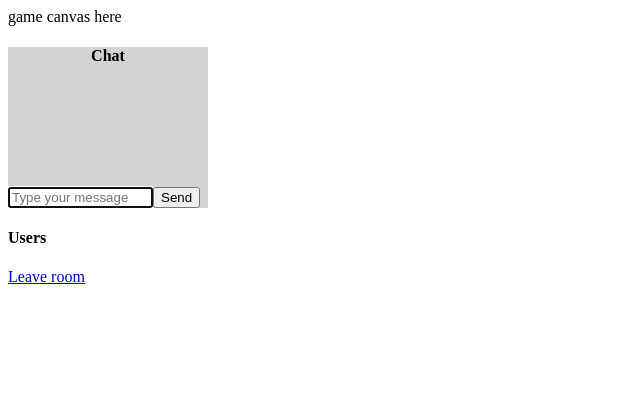
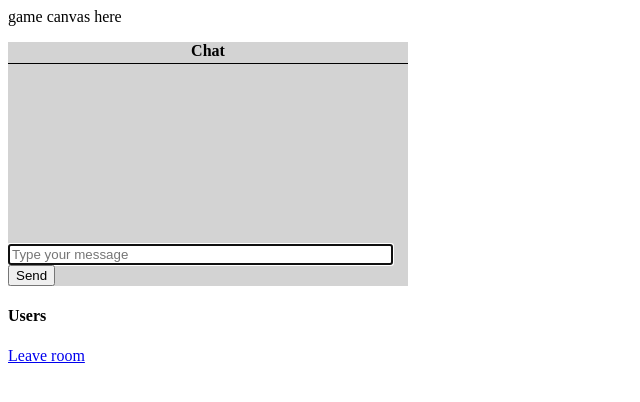
Before and after one commit to goofyspoon/CyRun, a website: page views/lobby.html in a window 1280 px wide. Both pictures are taken after typing "Sample" into the empty fields and a click on the button "Send". Shown: the whole page, without its empty margins (0-640 px from the left). Drawn offline with nearby package versions, Linux system fonts and the light colour scheme; no server answers.

Commit message:
made progress on lobby chat

```diff
--- a/views/app.js
+++ b/views/app.js
@@ -22,20 +22,20 @@ socket.on('lobbyUsers', ({lobby, users}) => {
 
 // Messages from Server
 socket.on('message', message => {
-  console.log(message);
   const p = document.createElement('p');
   p.innerText = message;
   chat.appendChild(p);
+  chat.scrollTop = chat.scrollHeight; // automatically scroll to bottom of chat messages
 });
 
-// Send message -- NEEDS TO BE COMPLETED! TODO
+// Send message
 sendChat.addEventListener('click', (e) => {
-  console.log('button press' + chatbox.value);
   e.preventDefault();
-
-  socket.emit('lobbyMessage', chatbox.value);
-  chatbox.value = '';
-  chatbox.focus();
+  if (chatbox.value !== '') {
+    socket.emit('lobbyMessage', {username: {username, lobby}.username, message: chatbox.value});
+    chatbox.value = '';
+    chatbox.focus();
+  }
 });
 
 // Add lobby name to page
@@ -49,6 +49,9 @@ function outputUsers(users) {
   users.forEach(user => {
     const li = document.createElement('li');
     li.innerText = user.username;
+    if (user.username === username) {
+      li.style.color = "red";
+    }
     userList.appendChild(li);
   });
 }
--- a/views/lobby.html
+++ b/views/lobby.html
@@ -9,10 +9,10 @@
   <p>game canvas here</p>
 
 
-  <div id="chat_container" style="width: 200px; background-color: lightgrey;">
-    <h4 style="text-align: center;">Chat</h4>
-    <div id="chat" style="height: 100px; overflow-y: scroll;"></div>
-    <input type="text" size="15px" placeholder="Type your message" id="chatbox" name="chat" required><button type="button" id="send">Send</button>
+  <div id="chat_container" style="width: 400px; background-color: lightgrey;">
+    <h4 style="text-align: center; margin-top: 2px; margin-bottom: 3px;">Chat</h4>
+    <div id="chat" style="height: 180px; overflow-y: scroll; border-top: black 1px solid;"></div>
+    <input type="text" size="45px" placeholder="Type your message" id="chatbox" name="chat"><button type="button" id="send">Send</button>
   </div>
   <h4>Users</h4>
   <ul id="users"></ul>
```
Also changed, not shown: server.js (+9 -7 lines).
